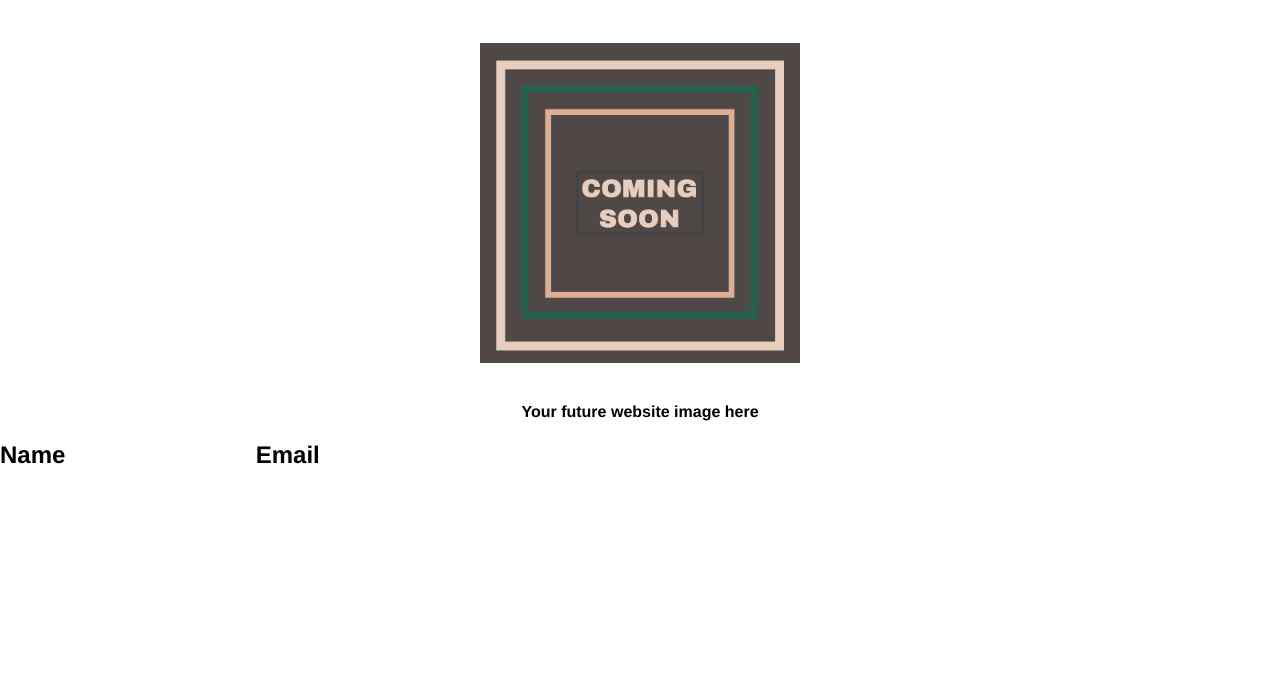
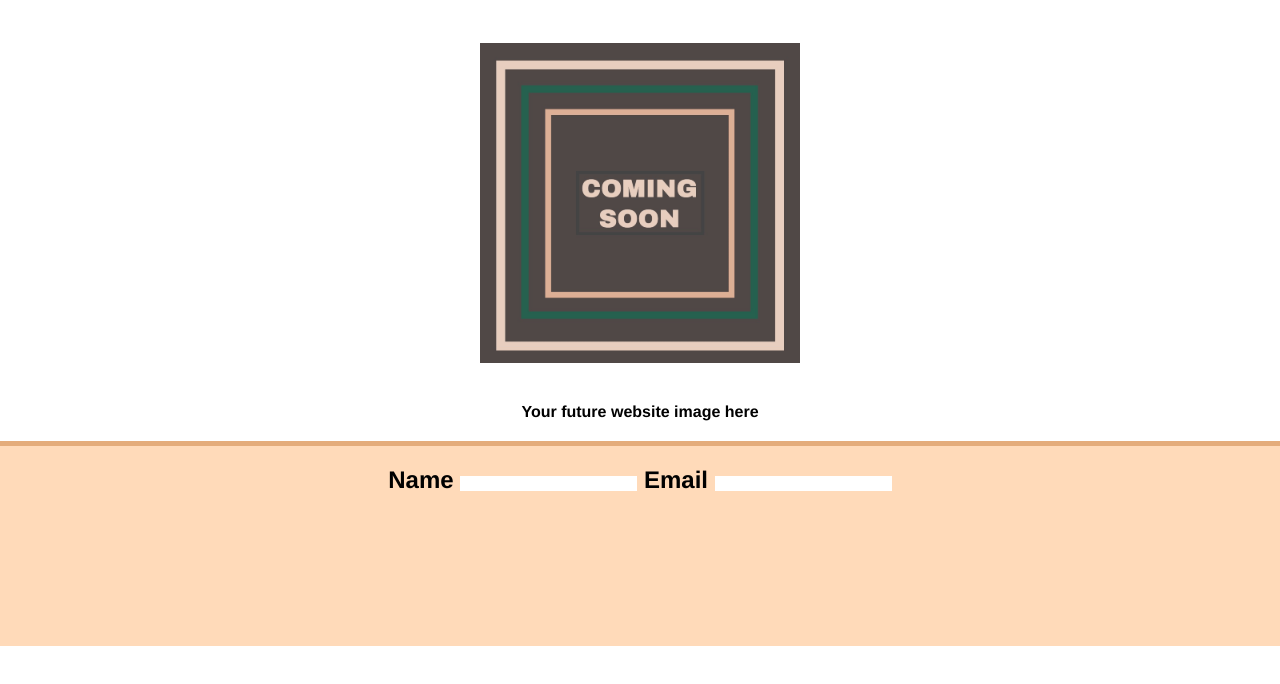
Before and after one commit to DaymenPasick/01-22-mock-website, a plain HTML site: page index.html in a window 1280 px wide. Shown: the part 118-802 px from the top of the page. Drawn offline with Linux system fonts and the light colour scheme.

Commit message:
css+main form section

```diff
--- a/assets/css/style.css
+++ b/assets/css/style.css
@@ -81,7 +81,12 @@ figcaption {
 /* start of contact me form */
 
 section {
-    /* general form background settings */
+    background-color: peachpuff;
+    position: relative;
+    border-top: 5px solid rgb(228, 172, 123);
+    padding-top: 20px;
+    height: 180px;
+    text-align: center;
 }
 
 section div {
```
